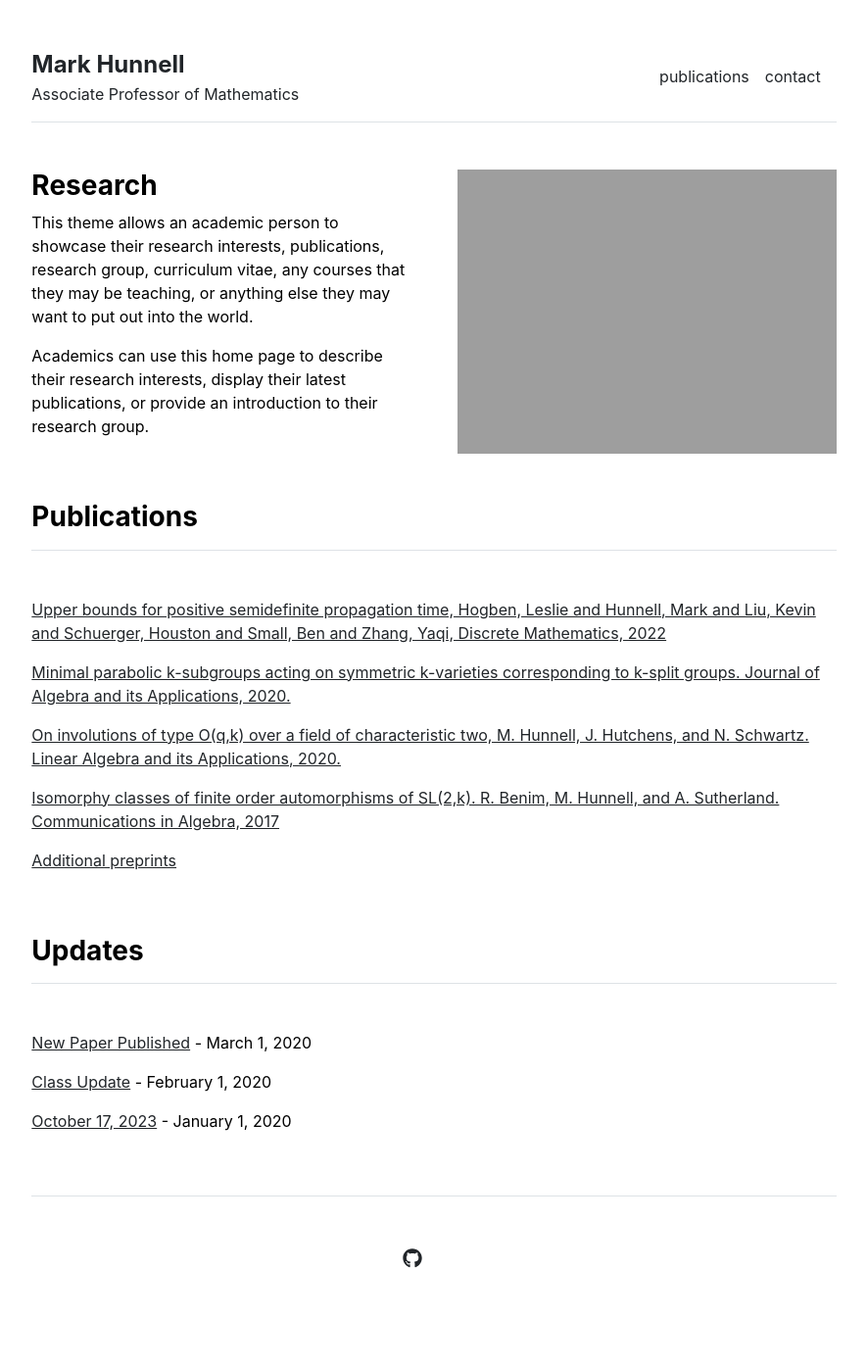
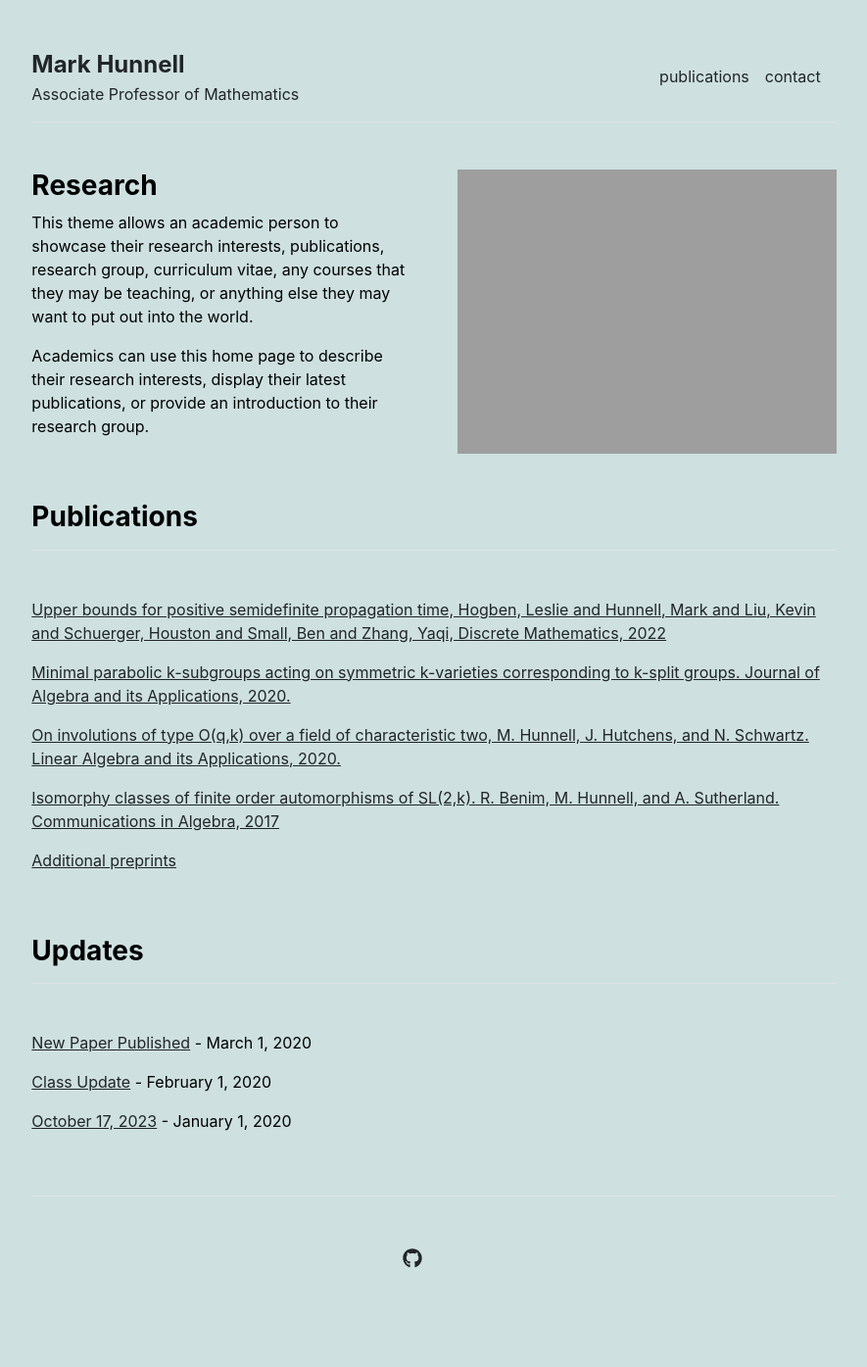
Before and after one commit to hunnellm/hunnellm.github.io, a Jekyll site: the page built from index.md, in a window 1280 px wide. Shown: the whole page at 98% size, without its empty margins (197-1082 px from the left). Built offline with Jekyll 4.4.1, drawn with Linux system fonts in a browser that asks for light colours.

Commit message:
Update main.scss

```diff
--- a/_sass/main.scss
+++ b/_sass/main.scss
@@ -1,4 +1,4 @@
-$backgroundColor: #ffffff;
+$backgroundColor: #cee0e0;
 $bodyColor: #000000;
 $bodyFont: -apple-system,BlinkMacSystemFont,"Segoe UI",Helvetica,Arial,sans-serif,"Apple Color Emoji","Segoe UI Emoji","Segoe UI Symbol";
 $linkColor: #212529 !important;
```
